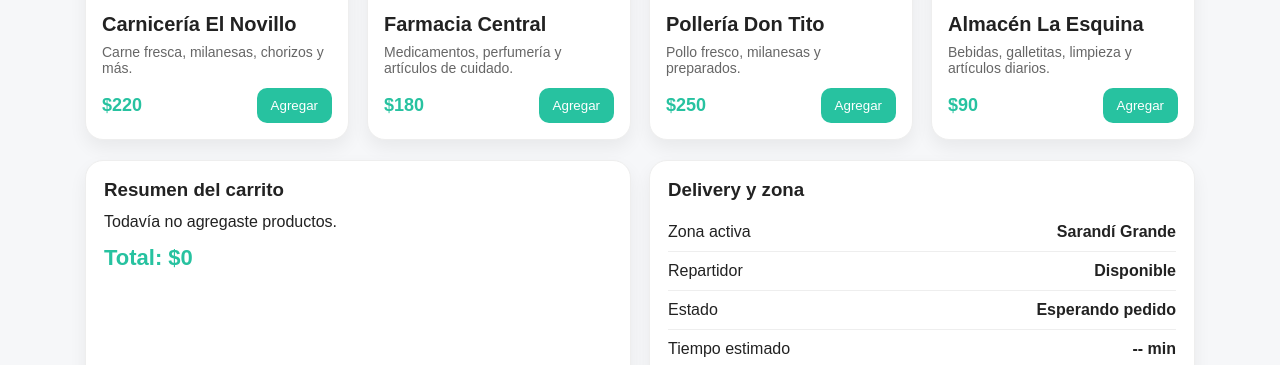
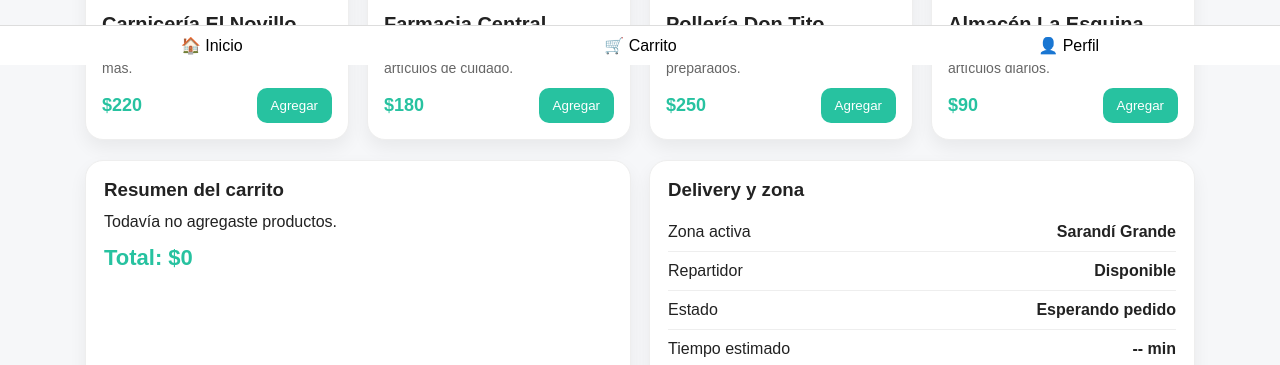
Before and after one commit to antofurchi/Yendo, a plain HTML site: page index.html in a window 1280 px wide. Shown: the part 735-1100 px from the top of the page. Drawn offline with Linux system fonts and the light colour scheme.

Commit message:
barra app

```diff
--- a/index.html
+++ b/index.html
@@ -1025,6 +1025,69 @@
     renderizarCarrito();
 
   </script>
+  <div class="bottom-nav">
+
+  <button onclick="scrollToTop()">🏠 Inicio</button>
+
+  <button onclick="mostrarCarrito()">🛒 Carrito</button>
+
+  <button onclick="mostrarLogin()">👤 Perfil</button>
+
+</div>
+
+<style>
+
+.bottom-nav {
+
+  position: fixed;
+
+  bottom: 0;
+
+  left: 0;
+
+  width: 100%;
+
+  background: white;
+
+  border-top: 1px solid #ddd;
+
+  display: flex;
+
+  justify-content: space-around;
+
+  padding: 10px 0;
+
+  z-index: 100;
+
+}
+
+.bottom-nav button {
+
+  background: none;
+
+  border: none;
+
+  font-size: 16px;
+
+}
+
+</style>
+
+<script>
+
+function scrollToTop() {
+
+  window.scrollTo({ top: 0, behavior: "smooth" });
+
+}
+
+function mostrarCarrito() {
+
+  document.querySelector(".box").scrollIntoView({ behavior: "smooth" });
+
+}
+
+</script>
 
 </body>
 
```
